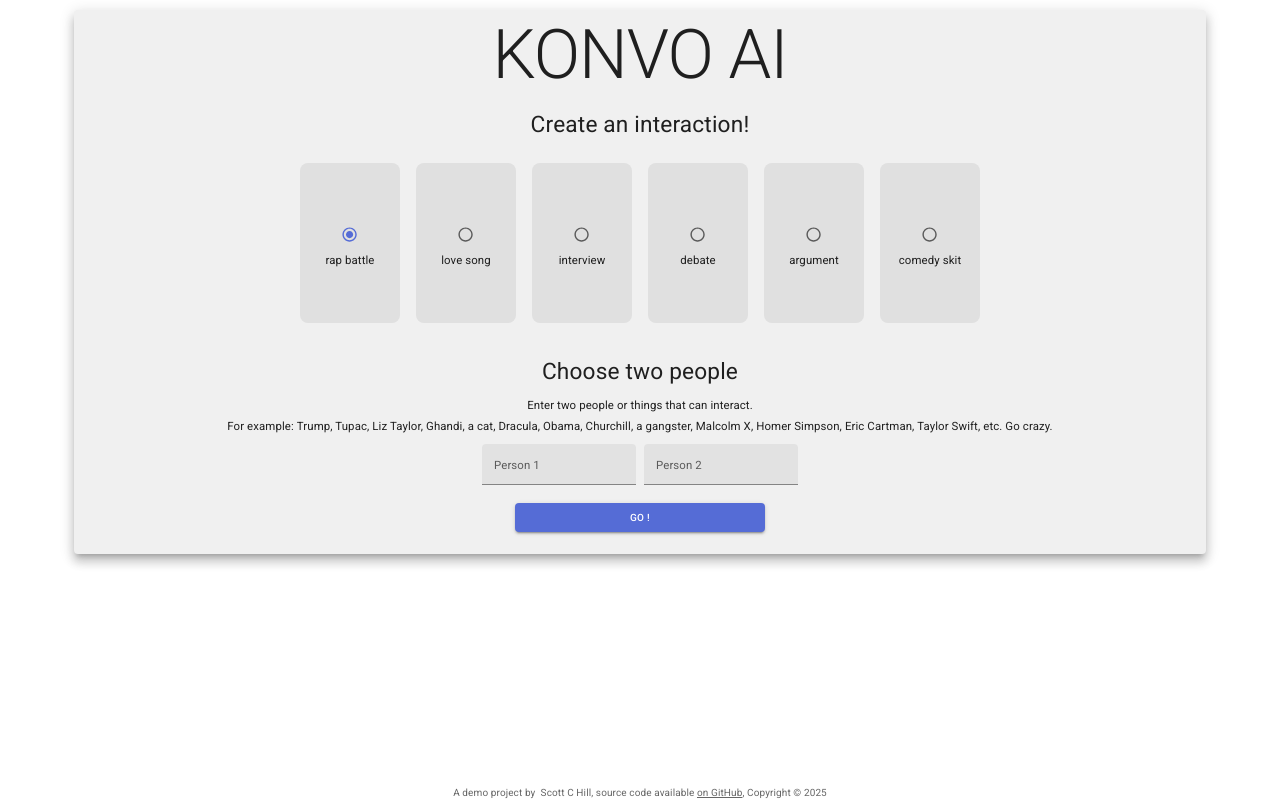
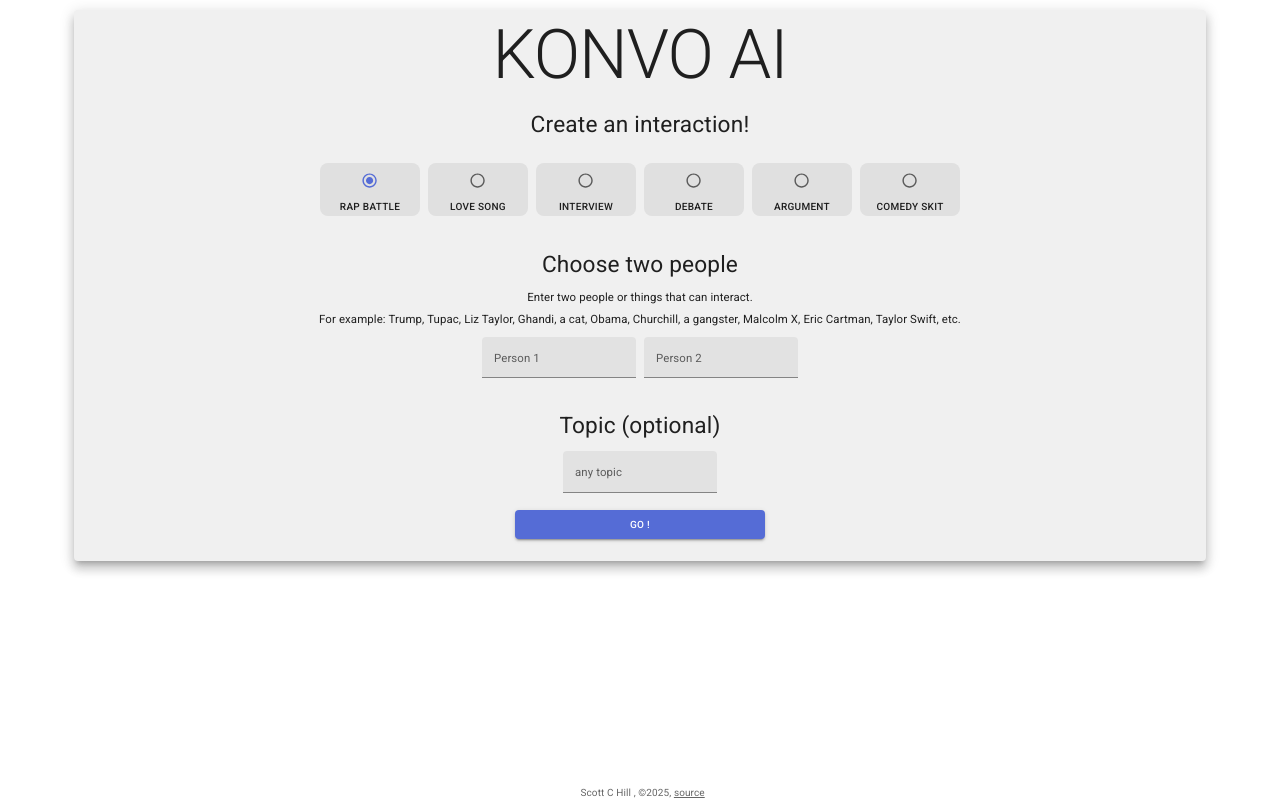
Before and after one commit to hillscottc/openai-fe2, a React (Vite) app: page / in a window 1280 px wide. Built offline with nearby package versions, Linux system fonts and the light colour scheme; no server answers.

Commit message:
with topic

```diff
--- a/index.html
+++ b/index.html
@@ -11,7 +11,7 @@
       rel="stylesheet"
       href="https://fonts.googleapis.com/css2?family=Roboto:wght@300;400;500;700&display=swap"
     />
-    <title>ConvoComposer</title>
+    <title>KONVO AI</title>
   </head>
 
   <body>
--- a/src/Konvo.tsx
+++ b/src/Konvo.tsx
@@ -51,12 +51,10 @@ const sampleItems = [
   "Liz Taylor",
   "Ghandi",
   "a cat",
-  "Dracula",
   "Obama",
   "Churchill",
   "a gangster",
   "Malcolm X",
-  "Homer Simpson",
   "Eric Cartman",
   "Taylor Swift",
 ];
@@ -66,6 +64,7 @@ const Konvo: React.FunctionComponent = () => {
     person1: "",
     person2: "",
     chatType: "rap battle",
+    topic: "",
   });
   const [chatResults, setChatResults] = useState("");
   const [isLoading, setIsLoading] = useState(false);
@@ -74,7 +73,7 @@ const Konvo: React.FunctionComponent = () => {
   const handleSubmit = async (event: React.FormEvent<HTMLFormElement>) => {
     event.preventDefault();
 
-    const { chatType, person1, person2 } = formData;
+    const { chatType, person1, person2, topic } = formData;
     if (!chatType || !person1 || !person2) {
       setFormError(true);
       setChatResults("Please fill out all fields.");
@@ -82,7 +81,8 @@ const Konvo: React.FunctionComponent = () => {
     }
     setFormError(false);
 
-    const content = `Write ${chatType} between ${person1} and ${person2}`;
+    let content = `Write ${chatType} between ${person1} and ${person2}`;
+    if (topic) content += ` with a topic of ${topic}`;
 
     try {
       setIsLoading(true);
@@ -119,7 +119,6 @@ const Konvo: React.FunctionComponent = () => {
             Create an interaction!
           </Typography>
         </Box>
-
         <Box
           sx={{ display: "flex", justifyContent: "center", marginBottom: 4 }}
         >
@@ -133,7 +132,12 @@ const Konvo: React.FunctionComponent = () => {
               }
             >
               <Box sx={{ flexGrow: 1 }}>
-                <Grid container spacing={2} minHeight={160} columns={2}>
+                <Grid
+                  container
+                  spacing={1}
+                  columns={3}
+                  sx={{ justifyContent: "center" }}
+                >
                   {chatTypes.map((value) => (
                     <Grid
                       display="flex"
@@ -149,7 +153,11 @@ const Konvo: React.FunctionComponent = () => {
                         value={value}
                         key={value}
                         control={<Radio />}
-                        label={<Typography variant="body1">{value}</Typography>}
+                        label={
+                          <Typography variant="button" sx={{ m: 0, p: 0 }}>
+                            {value}
+                          </Typography>
+                        }
                         labelPlacement="bottom"
                       />
                     </Grid>
@@ -162,7 +170,6 @@ const Konvo: React.FunctionComponent = () => {
             </FormHelperText>
           </FormControl>
         </Box>
-
         <Box
           sx={{
             display: "flex",
@@ -174,7 +181,6 @@ const Konvo: React.FunctionComponent = () => {
             Choose two people
           </Typography>
         </Box>
-
         <Box
           sx={{
             display: "grid",
@@ -187,10 +193,9 @@ const Konvo: React.FunctionComponent = () => {
           </Typography>
           <Typography variant="body1" gutterBottom>
             For example:&nbsp;
-            {sampleItems.map((item) => `${item}, `)} etc. Go crazy.
+            {sampleItems.map((item) => `${item}, `)} etc.
           </Typography>
         </Box>
-
         <Box sx={{ display: "flex", justifyContent: "center" }}>
           <TextField
             size="small"
@@ -214,9 +219,31 @@ const Konvo: React.FunctionComponent = () => {
             error={formError && !formData.person2}
           />
         </Box>
-
+        <br /> <br />
+        <Box
+          sx={{
+            display: "flex",
+            justifyContent: "center",
+            marginBottom: "3px",
+          }}
+        >
+          <Typography variant="h4" gutterBottom>
+            Topic (optional)
+          </Typography>
+        </Box>
+        <Box sx={{ display: "flex", justifyContent: "center" }}>
+          <TextField
+            size="small"
+            onChange={(e) =>
+              setFormData({ ...formData, topic: e.target.value })
+            }
+            value={formData.topic}
+            label={"any topic"}
+            variant="filled"
+            error={formError && !formData.topic}
+          />
+        </Box>
         <br />
-
         <Box sx={{ display: "flex", justifyContent: "center" }}>
           <Button variant="contained" type="submit" sx={{ width: "250px" }}>
             GO !
--- a/src/components/Footer.tsx
+++ b/src/components/Footer.tsx
@@ -8,12 +8,11 @@ const Footer: React.FunctionComponent = () => {
         align="center"
         sx={{ color: "text.secondary" }}
       >
-        A demo project by&nbsp; Scott C Hill, source code available&nbsp;
+        &nbsp; Scott C Hill ,{" ©"}
+        {new Date().getFullYear()},&nbsp;
         <Link color="inherit" href="https://github.com/hillscottc/openai-fe2">
-          on GitHub
+          source
         </Link>
-        ,{" Copyright © "}
-        {new Date().getFullYear()}
       </Typography>
     </Box>
   );
```
Also changed, not shown: 1 other file (tests, documents, lock files or other folders).
